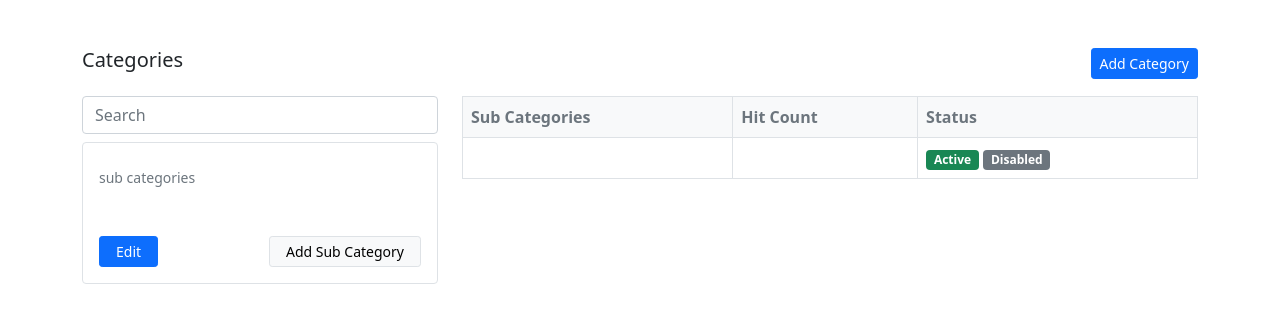
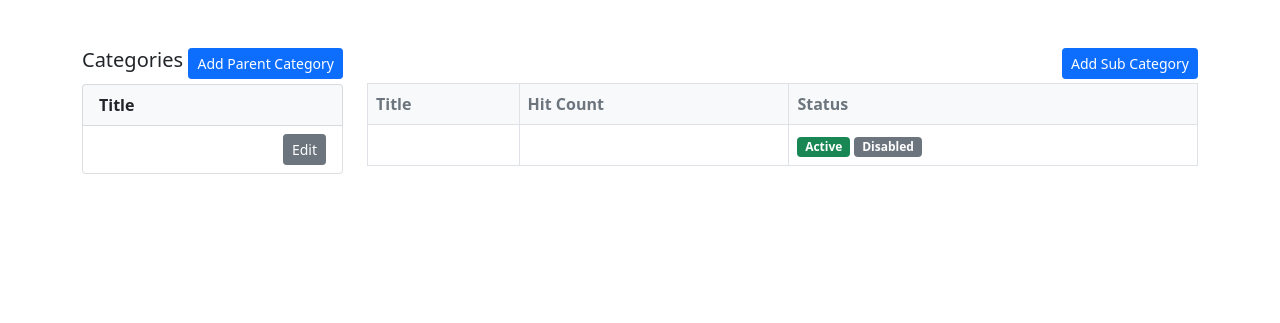
Before and after one commit to abhijit0014/mcqschools, a PHP site: page /template/admin/category_list.html in a window 1280 px wide. Shown: the top 323 px of the page. Run offline with PHP 8.4, Linux system fonts and the light colour scheme.

Commit message:
category and property updated

```diff
--- a/controller/category_controller.php
+++ b/controller/category_controller.php
@@ -45,7 +45,8 @@
         {
             if(isset($_POST)){
                 $this->repository->save($_POST);
-                header("Location: /category/list/".$_POST['parent_id']);
+                $parent_id = empty($_POST['parent_id']) ? '' : $_POST['parent_id'];
+                header("Location: /category/list/".$parent_id);
                 exit;
             }
         }
@@ -144,13 +145,13 @@
 
 
 
-
         //------------------------------------------------ ADMIN -------------------------------------------------
         // category list page for ADMIN
         public function list($param)
         {
             $category = null;
             $subCategorylist =array();
+            $parentCategoryList = $this->repository->getParentCategoryList();
 
             if(!empty($param[0]))
             {
@@ -161,6 +162,7 @@
             $view = new view('admin/category_list');
             $view->assign('category', $category);
             $view->assign('subCategorylist', $subCategorylist);
+            $view->assign('parentCategoryList', $parentCategoryList);
             return;
         }
 
--- a/controller/question_controller.php
+++ b/controller/question_controller.php
@@ -23,6 +23,7 @@
         {
             $question = R::dispense( 'question' );
             $question->exam_id = $param[0];
+            $question->category_id = $param[1];
             $view = new view('question_edit');
             $view->assign('question',  $question);
             $view->assign('category', R::dispense( 'category' ));
--- a/repository/categoryRepository.php
+++ b/repository/categoryRepository.php
@@ -9,7 +9,7 @@
 
         public function save($obj)
         {
-            $category;
+            $category = null;
             if(empty($obj['id'])){
                 $category = $this->getByCategoryName($obj['title']);
                 if(empty($category)){
@@ -99,6 +99,10 @@
         {
             return R::getAll( " SELECT * FROM category where parent_id=".$parent_id );
         }
+        public function getParentCategoryList()
+        {
+            return R::getAll( " SELECT * FROM category where parent_id is null or parent_id = 0 order by title" );
+        }
     }
 
 ?>
--- a/security.php
+++ b/security.php
@@ -85,7 +85,7 @@
                         header("Location: /"); exit;
                     }
 
-                    if( strpos( $_SERVER['HTTP_REFERER'], 'localhost' ) == false ){
+                    if( strpos( $_SERVER['HTTP_REFERER'], $GLOBALS['G_HOST'] ) == false ){
                         header("Location: /"); exit;
                     }
                 }
--- a/template/admin/category_list.html
+++ b/template/admin/category_list.html
@@ -20,62 +20,73 @@
     <div class="container">
         <div class="row mt-5">
 
-            <!-- NAV -->
-            <div class="col-12 col-md-12 m-auto pb-2 mb-2">
-                <div class="row ">
 
-                    <!-- TITLE -->
-                    <div class="col">
+
+
+            <!-- Parent Category List-->
+            <div class="col-3">
+                <!-- Title -->
+                <div class="d-flex bd-highlight">
+                    <div class="flex-fill bd-highlight">
                         <div class="h5">
                             <a class="text-decoration-none text-dark" href="/category/list">
                                 Categories
                             </a>
                         </div>
                     </div>
+                    <div class="text-end bd-highlight">
+                        <a href="/category/add" class="btn btn-sm btn-primary">Add Parent Category</a>
+                    </div>
+                </div>
 
-                    <!-- Search -->
-                    <div class="col">
 
-                    </div>
-
-                    <!-- Add Button -->
-                    <div class="col text-end ">
-                        <a href="/category/add" class="btn btn-sm btn-primary">Add Category</a>
-                    </div>
-
+                <div class="mt-1">
+                    <ul class="list-group">
+                        <li class="list-group-item bg-light fw-bold">Title</li>
+                        <?php foreach ($parentCategoryList as $parentCat) { ?>
+                        <li class="list-group-item">
+                            <div class="d-flex bd-highlight">
+                                <div class="flex-fill bd-highlight">
+                                    <a href="/category/list/<?php echo $parentCat['id'] ?>"
+                                        class="text-decoration-none">
+                                        <?php echo $parentCat['title'] ?>
+                                    </a>
+                                </div>
+                                <div class="bd-highlight">
+                                    <a href="/category/edit/<?php echo $parentCat['id'] ?>"
+                                        class="text-decoration-none btn btn-secondary btn-sm">
+                                        <div>Edit</div>
+                                    </a>
+                                </div>
+                            </div>
+                        </li>
+                        <?php } ?>
+                    </ul>
                 </div>
             </div>
 
-
-
             <!-- Sub Category List-->
-            <div class="col-4">
-                <div class="mb-2">
-                    <form class=" my-2 my-lg-0" style="position: relative">
-                        <input id="categorySearchQuery" class="form-control mr-sm-2" type="search" value=""
-                            placeholder="Search" aria-label="Search">
-                        <ul class="list-group list-group-flush p-2 bg-white border border-primary shadow-sm rounded"
-                            id="autocompleteResult"
-                            style="position: absolute; top: 45px; bottom:auto; left:0px; right: auto; z-index: 100; width: 100%; display: none;">
-                        </ul>
-                    </form>
-                </div>
-                <div class="border rounded p-3">
-                    <div class="h5"><?php echo $category ? $category['title'] : ''; ?></div>
-                    <div class="small text-secondary">
-                        <?php echo $subCategorylist==null ? 0 : count($subCategorylist); ?> sub categories
+            <div class="col-9">
+                <!-- Title -->
+                <div class="d-flex bd-highlight mb-1">
+                    <div class="flex-fill bd-highlight">
+                        <div class="h5">
+                            <?php echo empty($category)? 'Select Parent Category' : $category['title'] ?>
+                        </div>
                     </div>
-                    <div class="mt-5">
-                        <a href="/category/edit/<?php echo $category['id'] ?>" class="text-decoration-none btn btn-sm btn-primary ps-3 pe-3">Edit</a>
-                        <a href="/category/add/<?php echo $category['id'] ?>" class="text-decoration-none btn btn-sm btn-light border ps-3 pe-3 float-end">Add Sub Category</a>
+                    <div class="text-end bd-highlight">
+                        <?php if( !empty($category) ) { ?>
+                        <a href="/category/add/<?php echo $category['id'] ?>" class="btn btn-sm btn-primary">Add Sub
+                            Category</a>
+                        <?php } ?>
                     </div>
                 </div>
-            </div>
-            <div class="col-8">
+
+                <!-- List -->
                 <table class="table table-bordered rounded">
                     <thead class="bg-light text-secondary">
                         <tr>
-                            <th scope="col">Sub Categories</th>
+                            <th scope="col">Title</th>
                             <th scope="col">Hit Count</th>
                             <th scope="col">Status</th>
                         </tr>
@@ -110,54 +121,6 @@
     </div>
 
 
-    <script>
-
-        $(document).ready(function () {
-            autocompleteList = [];
-            // auto complete
-            $("#categorySearchQuery").keyup(function () {
-                searchStr = $("#categorySearchQuery").val();
-                if (searchStr.length > 0)
-                    $.ajax({
-                        type: 'GET',
-                        //dataType: 'JSON',
-                        url: "/category/autocomplete/" + searchStr,
-                        success: function (result) {
-                            result = JSON.parse(result);
-                            $("#autocompleteResult").show();
-                            $("#autocompleteResult").empty();
-                            autocompleteList = result;
-                            $.each(result, function (key, obj) {
-                                $("#autocompleteResult").append('<li class="list-group-item grayHover"><a class="text-decoration-none text-dark d-block" href="/category/list/' + obj.id + '">' + obj.title + '</a></li>');
-                            });
-                        }
-                    });
-
-                if (searchStr.length < 1)
-                    $("#autocompleteResult").hide();
-            });
-
-            $("body").on("click", "ul#autocompleteResult li", function () {
-                catStr = $(this).text().trim();
-                $.each(autocompleteList, function (key, value) {
-                    if (catStr == value.title) {
-                        $("#categorySearchQuery").val(catStr);
-                        $("#categoryId").val(value.id);
-                    }
-                });
-            });
-
-            $("body").on("click", function () {
-                $("#autocompleteResult").hide();
-            })
-
-            /*
-            $('#delete').click(function () {
-                return confirm('Are you sure you want to delete');
-            });
-            */
-        });
-    </script>
 </body>
 
 </html>
--- a/template/question_edit.html
+++ b/template/question_edit.html
@@ -88,6 +88,7 @@
 
 
                     <div class="row mt-2">
+                        <!--
                         <div class="col">
                             <div class="form-group" style="position: relative">
                                 <label class="small">Category</label>
@@ -100,6 +101,7 @@
                                 </ul>
                             </div>
                         </div>
+                        -->
                         <div class="col">
                             <div class="form-group">
                                 <label class="small">Ans</label>
--- a/template/question_list.html
+++ b/template/question_list.html
@@ -61,7 +61,7 @@
                     <?php echo $exam->title ?>
                 </div>
                 <div class="col text-end">
-                    <a class="btn btn-sm btn-outline-primary" href="/question/add/<?php echo $exam['id'] ?>"
+                    <a class="btn btn-sm btn-outline-primary" href="/question/add/<?php echo $exam['id']?>/<?php echo $exam['category_id'] ?>"
                         role="button">Add Question</a>
                 </div>
             </div>
```
Also changed, not shown: property.php (+10 -2 lines), service/emailService.php (+5 -3 lines), template/admin/category_form.html (+15 -22 lines).
